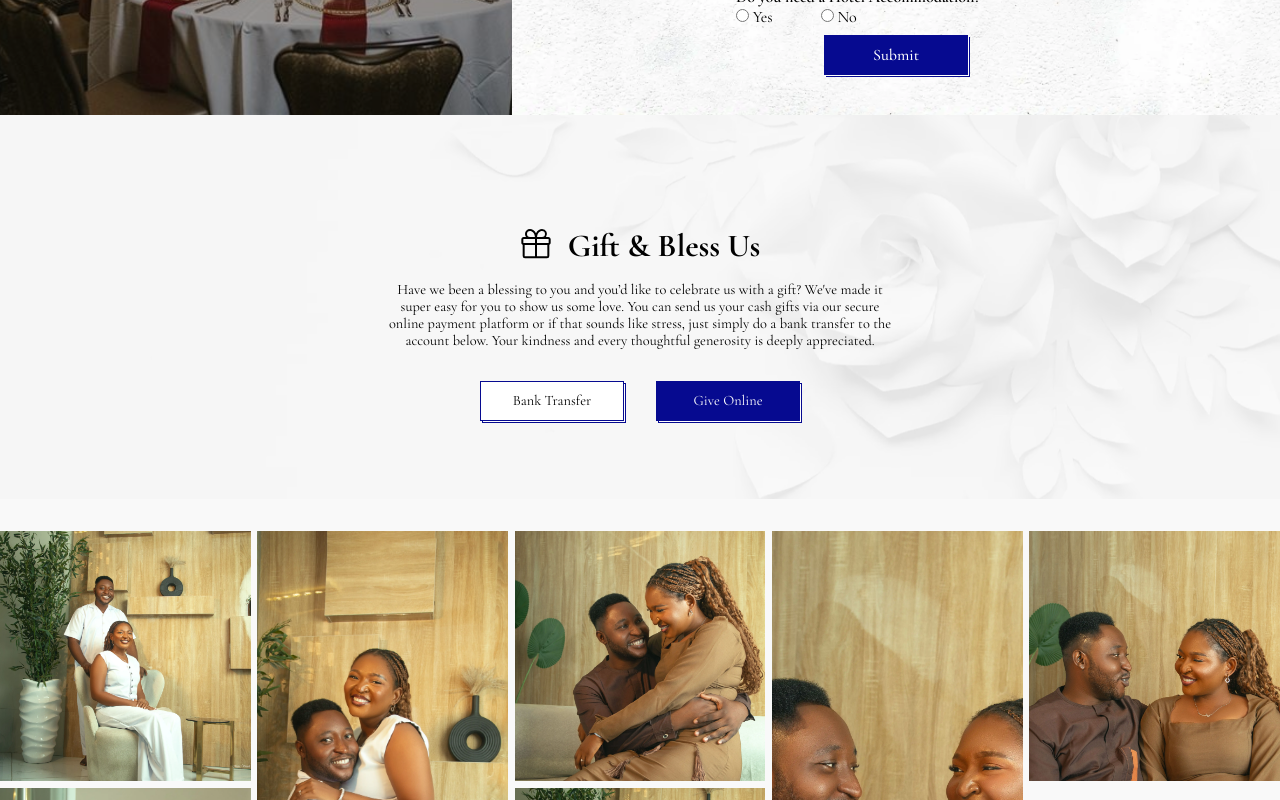
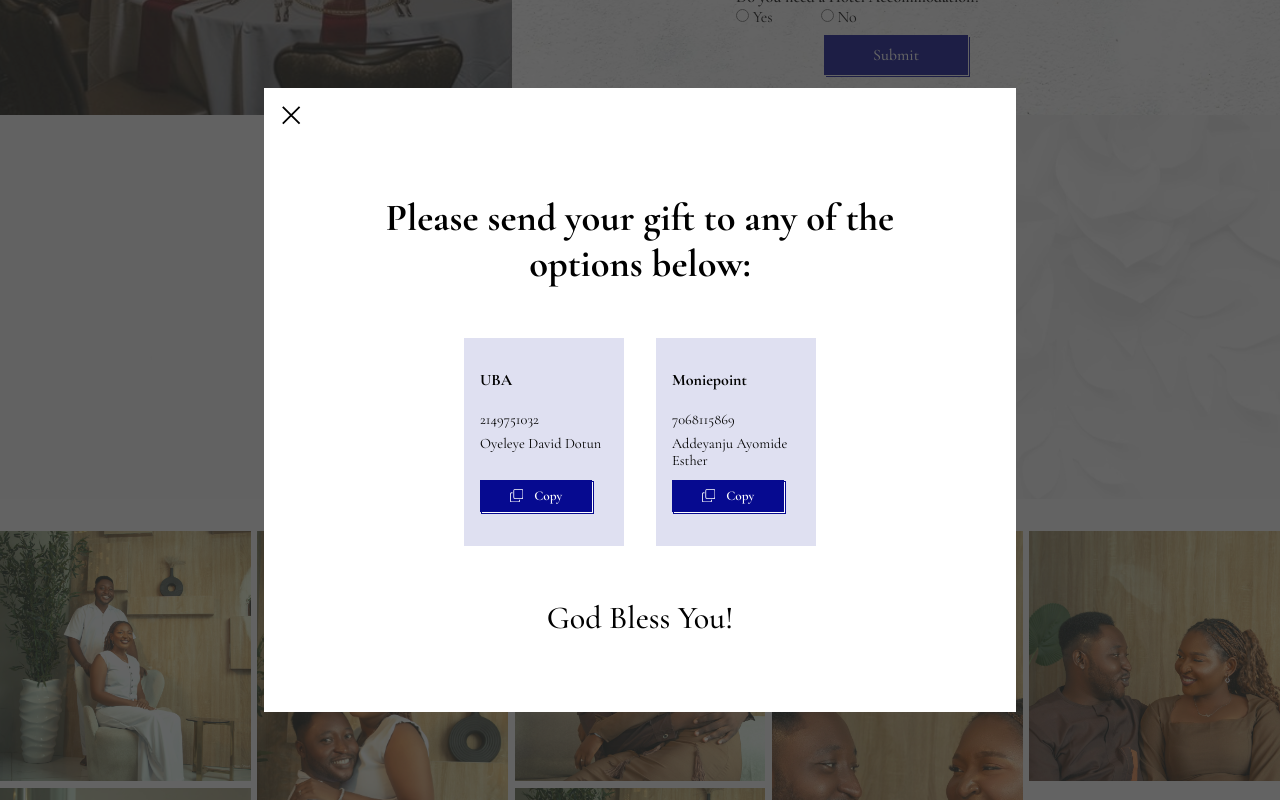
Before and after one commit to Olu-Tobi/joyofdee, a React (Create React App) app: page / in a window 1280 px wide. Both pictures are taken after a click on the button "Bank Transfer". Shown: the part 2691-3491 px from the top of the page. Built offline with nearby package versions, Linux system fonts and the light colour scheme; a web font is replaced by a local one.

Commit message:
added account

```diff
--- a/src/components/Gift.jsx
+++ b/src/components/Gift.jsx
@@ -1,5 +1,8 @@
 import styled from "styled-components";
 import { GoGift } from "react-icons/go";
+import { BsCopy } from "react-icons/bs";
+import { useEffect, useState } from "react";
+import Popup from "./Popup";
 
 const Div = styled.div`
   position: relative;
@@ -122,7 +125,193 @@ const Btn = styled.button`
   }
 `;
 
+const PopDiv = styled.div`
+  margin: 0 auto;
+  display: flex;
+  flex-direction: column;
+  align-items: center;
+  justify-content: center;
+  gap: 1.2rem;
+  height: 90%;
+  position: relative;
+
+  @media screen and (max-width: 748px) {
+    width: 90%;
+    justify-content: flex-start;
+    margin-top: 5rem;
+  }
+
+  @media screen and (max-width: 390px) {
+    width: 90%;
+    justify-content: flex-start;
+    margin-top: 2.5rem;
+  }
+`;
+const PopH2 = styled.h2`
+  font-size: 2.4rem;
+  text-align: center;
+  width: 75%;
+
+  @media screen and (max-width: 748px) {
+    font-size: 1.5rem;
+  }
+`;
+
+const PopList = styled.div`
+  display: flex;
+  align-items: flex-start;
+  justify-content: center;
+  gap: 2rem;
+  width: 95%;
+  padding-top: 2rem;
+
+  @media screen and (max-width: 748px) {
+    flex-direction: column;
+    align-items: flex-start;
+    padding-top: 2rem;
+    width: 90%;
+    gap: 0.6rem;
+  }
+
+  @media screen and (max-width: 390px) {
+    flex-direction: column;
+    align-items: flex-start;
+    padding-top: unset;
+    width: 90%;
+    gap: 0.6rem;
+  }
+`;
+const PopItem = styled.div`
+  background: #060a9020;
+  width: 8rem;
+  height: 9rem;
+  display: flex;
+  flex-direction: column;
+  gap: 1.3rem;
+  padding: 2rem 1rem;
+
+  @media screen and (max-width: 748px) {
+    width: 17.6rem;
+    height: 5rem;
+    padding: 1rem;
+    gap: 0.7rem;
+    flex-direction: row;
+    align-items: flex-start;
+    justify-content: space-between;
+  }
+
+  @media screen and (max-width: 390px) {
+    width: 17rem;
+    height: 4.5rem;
+    padding: 1rem;
+    gap: 0.4rem;
+    flex-direction: row;
+    align-items: flex-start;
+    justify-content: space-between;
+  }
+`;
+
+const PopTop = styled.div`
+  display: flex;
+  flex-direction: column;
+  gap: 1.3rem;
+
+  @media screen and (max-width: 748px) {
+    gap: 0.6rem;
+  }
+
+  @media screen and (max-width: 390px) {
+    gap: 0.4rem;
+  }
+`;
+
+const ItemH2 = styled.h2`
+  font-size: 1rem;
+  font-weight: 800;
+`;
+
+const PopText = styled.div`
+  display: flex;
+  flex-direction: column;
+`;
+
+const ItemP = styled.p`
+  font-size: 0.9rem;
+  height: 1.5rem;
+`;
+const ItemBtn = styled.button`
+  display: flex;
+  align-items: center;
+  justify-content: center;
+  gap: 0.7rem;
+  background: #060a90;
+  color: #000;
+  font-weight: 600;
+  cursor: pointer;
+  border: none;
+
+  width: 7rem;
+  height: 2rem;
+  box-shadow: 1px 1px white, 2px 2px #060a90;
+
+  font-family: inherit;
+  position: relative;
+  color: #fff;
+
+  &::before,
+  &::after {
+    content: "";
+    position: absolute;
+    background: #060a90;
+  }
+  &::before {
+    top: 100%;
+    left: 1px;
+    height: 2px;
+    width: 1px;
+  }
+  &::after {
+    left: 100%;
+    top: 1px;
+    height: 1px;
+    width: 2px;
+  }
+
+  @media screen and (max-width: 748px) {
+    display: flex;
+    flex-direction: column;
+    align-items: center;
+    justify-content: center;
+    width: 4rem;
+    height: 3.6rem;
+    gap: 0.4rem;
+  }
+`;
+const PopFoot = styled.p`
+  position: absolute;
+  bottom: 0;
+  font-size: 2rem;
+  font-weight: 500;
+  @media screen and (max-width: 748px) {
+    bottom: 2rem;
+  }
+
+  @media screen and (max-width: 390px) {
+    font-size: 1.2rem;
+    bottom: -1rem;
+  }
+`;
+
 const Gift = () => {
+  const [isVisible, setIsVisible] = useState(false); // state to control popup
+
+  const handleClick = () => {
+    setIsVisible(true); // show popup when Bank Transfer button is clicked
+  };
+
+  const handleClose = () => {
+    setIsVisible(false); // hide popup when close icon is clicked
+  };
   return (
     <Div id="gift">
       <PBack src="/back.webp" alt="background" />
@@ -146,14 +335,7 @@ const Gift = () => {
               color="#000"
               back="#060a90"
               style={{ boxShadow: "1px 1px white, 2px 2px #060a90" }}
-              onClick={() => {
-                navigator.clipboard.writeText(
-                  "Send Your Cash Gift to the account below : 2149751032 UBA Oyeleye David Dotun"
-                );
-                alert(
-                  "Copied: Send Your Cash Gift to the account below : 2149751032 UBA Oyeleye David Dotun"
-                );
-              }}
+              onClick={handleClick}
             >
               Bank Transfer
             </Btn>
@@ -168,6 +350,63 @@ const Gift = () => {
               </Btn>
             </a>
           </BtnDiv>
+
+          {isVisible && (
+            <Popup handleClose={handleClose}>
+              <PopDiv>
+                <PopH2>
+                  Please send your gift to any of the options below:
+                </PopH2>
+
+                <PopList>
+                  <PopItem>
+                    <PopTop>
+                      <ItemH2>UBA</ItemH2>
+                      <PopText>
+                        <ItemP>2149751032</ItemP>
+                        <ItemP>Oyeleye David Dotun</ItemP>
+                      </PopText>
+                    </PopTop>
+                    <ItemBtn
+                      onClick={() => {
+                        navigator.clipboard.writeText(
+                          "2149751032 - Oyeleye David Dotun (UBA)"
+                        );
+                        alert("Copied: 2149751032 - Oyeleye David Dotun (UBA)");
+                      }}
+                    >
+                      <BsCopy />
+                      Copy
+                    </ItemBtn>
+                  </PopItem>
+
+                  <PopItem>
+                    <PopTop>
+                      <ItemH2>Moniepoint</ItemH2>
+                      <PopText>
+                        <ItemP>7068115869</ItemP>
+                        <ItemP>Addeyanju Ayomide Esther</ItemP>
+                      </PopText>
+                    </PopTop>
+                    <ItemBtn
+                      onClick={() => {
+                        navigator.clipboard.writeText(
+                          "7068115869 - Addeyanju Ayomide Estheri (Moniepoint)"
+                        );
+                        alert(
+                          "Copied: 7068115869 - Addeyanju Ayomide Estheri (Moniepoint)"
+                        );
+                      }}
+                    >
+                      <BsCopy />
+                      Copy
+                    </ItemBtn>
+                  </PopItem>
+                </PopList>
+                <PopFoot>God Bless You!</PopFoot>
+              </PopDiv>
+            </Popup>
+          )}
         </Header>
       </Wrapper>
     </Div>
--- /dev/null
+++ b/src/components/Popup.jsx
@@ -0,0 +1,63 @@
+import { useState } from "react";
+import { GrClose } from "react-icons/gr";
+import styled from "styled-components";
+
+const PopupDiv = styled.div`
+  position: fixed;
+  top: 0;
+  left: 0;
+  width: 100%;
+  height: 100vh;
+  background: #282727b7;
+  box-shadow: 0 3px 5px 3px grey;
+  display: flex;
+  justify-content: center;
+  transition: all 700ms ease;
+  z-index: 110;
+`;
+
+const PopupIn = styled.div`
+  position: absolute;
+  right: 0;
+  left: 0;
+  top: 0;
+  bottom: 0;
+  margin: auto;
+  padding: 1rem;
+  width: 45rem;
+  background-color: #ffffff;
+  height: 37rem;
+  display: flex;
+  flex-direction: column;
+
+  @media screen and (max-width: 748px) {
+    width: 100%;
+    height: 100%;
+    padding: unset;
+  }
+`;
+
+const Popup = ({ children, handleClose }) => {
+  // Check localStorage on mount
+
+  return (
+    <PopupDiv>
+      <PopupIn>
+        <GrClose
+          onClick={handleClose}
+          style={{
+            fontSize: "1.4rem",
+            cursor: "pointer",
+            position: "absolute",
+            top: "1rem",
+            left: "1rem",
+            zIndex: "10",
+          }}
+        />
+        {children}
+      </PopupIn>
+    </PopupDiv>
+  );
+};
+
+export default Popup;
```
